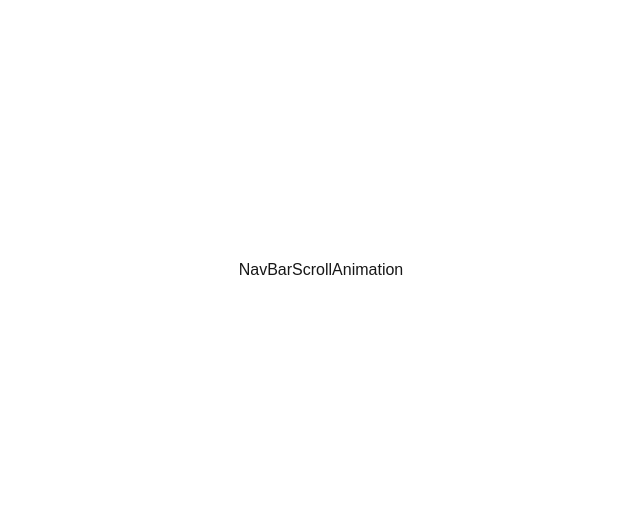
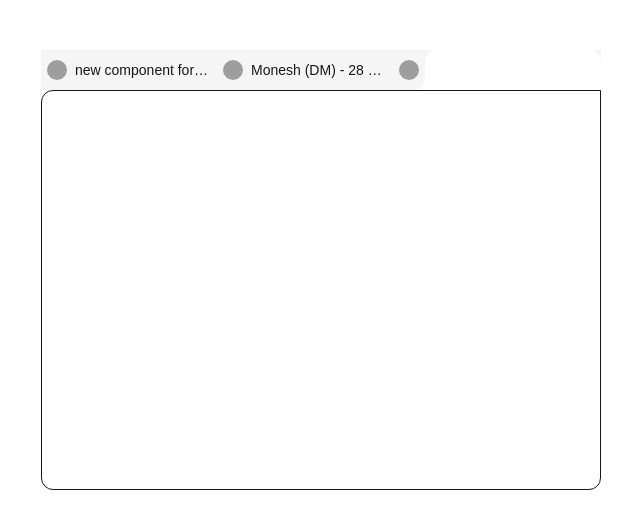
Before and after one commit to 2201monesh/design-component, a Next.js app: page / in a window 1280 px wide. Shown: the part 130-658 px from the top of the page, without its empty margins (319-959 px from the left). Built offline with nearby package versions, Linux system fonts and the light colour scheme; grey boxes are pictures that could not be loaded.

Commit message:
added scroll options in navbar scroll animation component

```diff
--- a/components/NavBarScrollAnimation.tsx
+++ b/components/NavBarScrollAnimation.tsx
@@ -1,9 +1,74 @@
-import React from 'react'
+'use client'
+import React, { useRef, useState, useEffect } from 'react'
 
 const NavBarScrollAnimation = () => {
+  const navbarRef = useRef<HTMLDivElement>(null)
+  const [atLeft, setAtLeft] = useState(true)
+  const [atRight, setAtRight] = useState(false)
+
+  useEffect(() => {
+    const el = navbarRef.current
+    if (!el) return
+
+    const checkScroll = () => {
+      const { scrollLeft, scrollWidth, clientWidth } = el
+      setAtLeft(scrollLeft === 0)
+      setAtRight(scrollLeft + clientWidth >= scrollWidth - 1)
+    }
+
+    checkScroll()
+    el.addEventListener('scroll', checkScroll)
+    return () => el.removeEventListener('scroll', checkScroll)
+  }, [])
+
+  const cardStyle = {
+    borderTopLeftRadius: atRight ? '0' : '0.75rem',
+    borderTopRightRadius: atLeft ? '0' : '0.75rem',
+    borderBottomLeftRadius: '0.75rem',
+    borderBottomRightRadius: '0.75rem',
+    transition: 'border-radius 0.2s ease',
+  }
+
   return (
-    <div>NavBarScrollAnimation</div>
+    <div className='w-screen h-screen flex items-center justify-center flex-col'>
+        <div ref={navbarRef} className='w-140 h-10 navbar overflow-x-scroll no-scrollbar'>
+            <div className='w-236 h-full flex items-center justify-between bg-white'>
+                <div className='w-96 h-full flex items-center justify-center bg-neutral-100 rounded-br-xl'>
+                    <div className='first-scroll w-132 h-full flex overflow-x-scroll no-scrollbar'>
+                      <NavbarActionBox image="https://github.com/shadcn.png" text='new component for sidebar' />
+                      <NavbarActionBox image="https://upload.wikimedia.org/wikipedia/commons/thumb/d/d5/Slack_icon_2019.svg/500px-Slack_icon_2019.svg.png" text='Monesh (DM) - 28 new messages' />
+                      <NavbarActionBox image="https://upload.wikimedia.org/wikipedia/commons/thumb/c/c1/Google_%22G%22_logo.svg/3840px-Google_%22G%22_logo.svg.png" text='how to center a div in more' />
+                    </div>
+                </div>
+                <div className='w-44 h-full bg-neutral-100'>
+                  <div className='w-44 h-full rounded-t-xl bg-white'></div>
+                </div>
+                <div className='w-96 h-full flex items-center justify-center rounded-bl-xl bg-neutral-100'>
+                    <div className='first-scroll w-132 h-full flex overflow-x-scroll no-scrollbar'>
+                      <NavbarActionBox image="https://img.freepik.com/premium-vector/twitter-new-x-logo-design-vector_1340851-70.jpg?semt=ais_incoming&w=740&q=80" text='define on X: "Smooth UX"' />
+                      <NavbarActionBox image="https://images.icon-icons.com/2642/PNG/512/google_mail_gmail_logo_icon_159346.png" text='Inbox (6,829) - goyalmonesh' />
+                      <NavbarActionBox image="https://static.vecteezy.com/system/resources/thumbnails/018/930/572/small_2x/youtube-logo-youtube-icon-transparent-free-png.png" text='(159) build strong motion' />
+                    </div>
+                </div>
+            </div>
+        </div>
+        <div className='card w-140 h-100 border' style={cardStyle}>
+
+        </div>
+    </div>
   )
 }
 
-export default NavBarScrollAnimation
+export default NavBarScrollAnimation;
+
+const NavbarActionBox = ({ image, text }: { image?: string, text?: string }) => {
+    return (
+        <div className='w-44 h-full rounded-lg shrink-0 flex items-center justify-between px-1.5'>
+            <div className='flex items-center min-w-0'>
+                <img src={image} className='mr-2 w-5 h-5 rounded-full shrink-0 flex items-center justify-center'></img>
+                <span className='text-sm truncate'>{text}</span>
+            </div>
+            {/* <span>x</span> */}
+        </div>
+    )
+}
```
